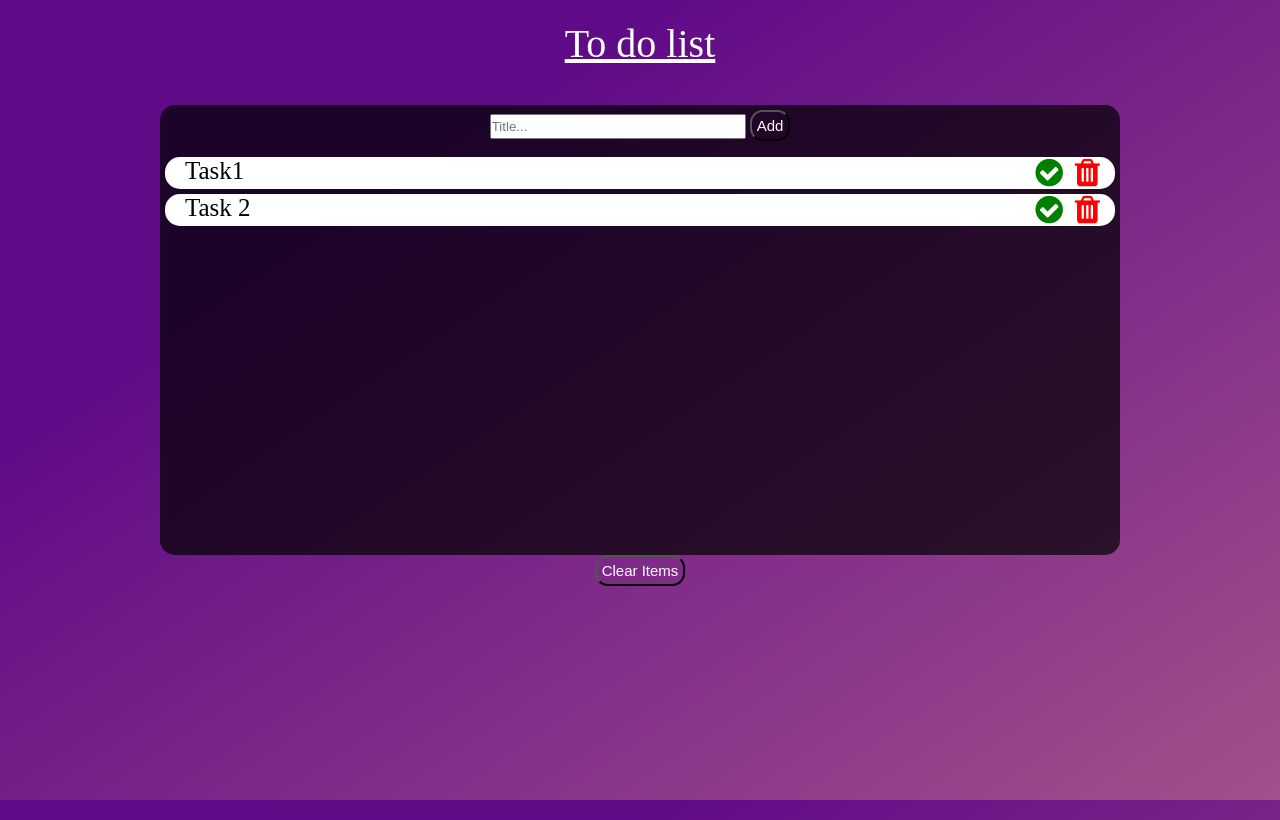
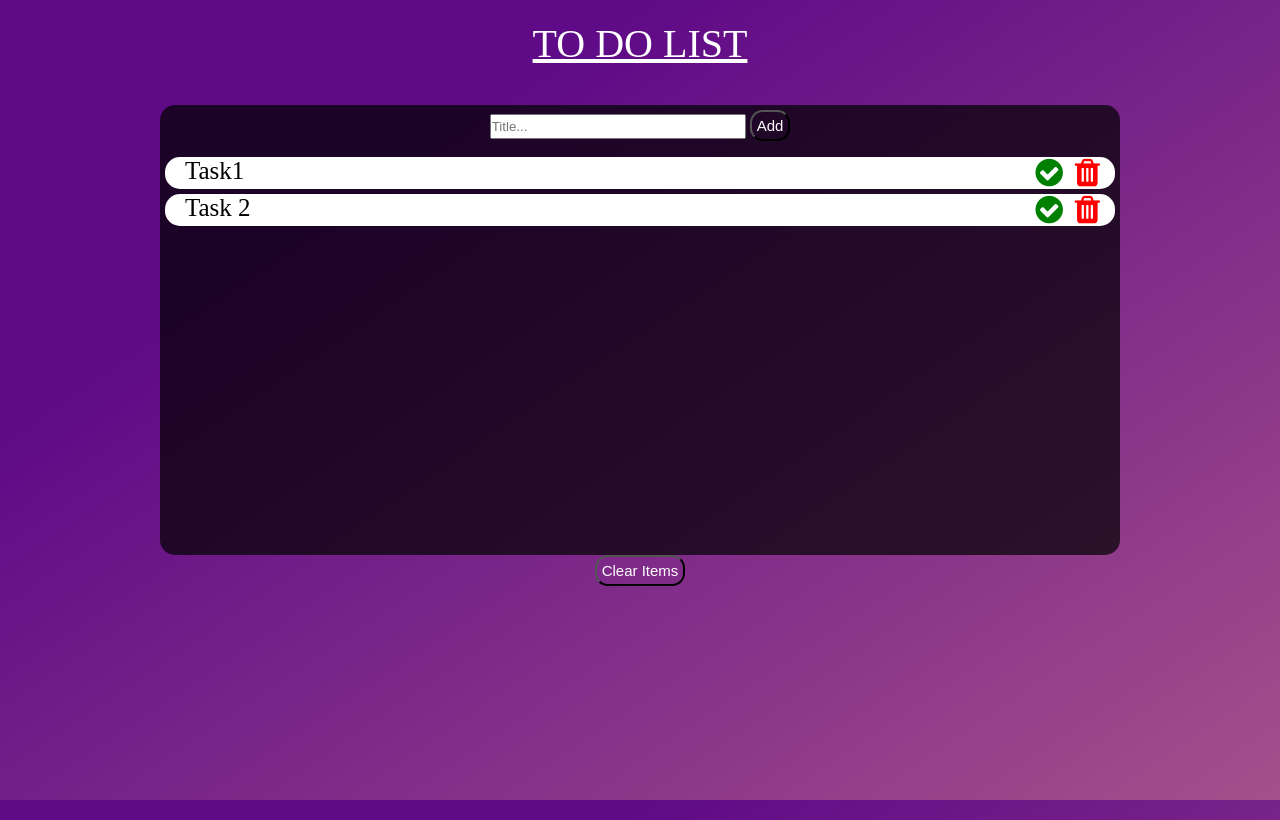
Before and after one commit to PBarkalle/ToDoList, a plain HTML site: page index.html in a window 1280 px wide. Drawn offline with Linux system fonts and the light colour scheme.

Commit message:
Update index.html

```diff
--- a/index.html
+++ b/index.html
@@ -15,7 +15,7 @@
 
 <div class="container">
        <div class="header">
-           To do list
+           TO DO LIST
        </div>
 
        <div id="list">
```
